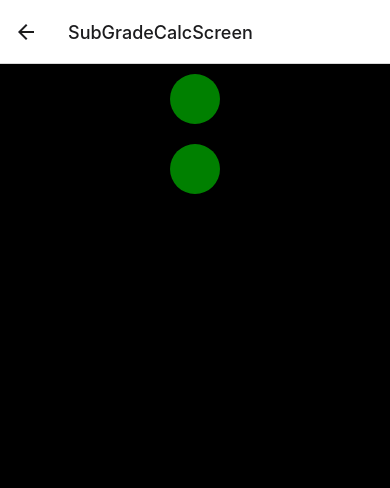
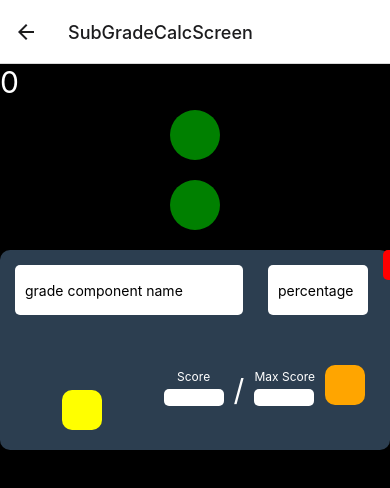
Before and after one commit to Zyd8/SchoolTools, a React Native app: screen /SubGradeCalcScreen in a window 390 px wide. Shown: the top 488 px of the page. Built offline with nearby package versions, Linux system fonts and the light colour scheme.

Commit message:
apply calculation logic

```diff
--- a/src/SubGradeCalcScreen.js
+++ b/src/SubGradeCalcScreen.js
@@ -3,24 +3,56 @@ import { View, Text, TextInput, StyleSheet, SafeAreaView, ScrollView, TouchableO
 
 
 const SubGradeCalcScreen = () => {
-  const [cards, setCards] = useState([]);
-  const [cardCounter, setcardCounter] = useState(1);
+  const [cards, setCards] = useState([
+    {
+      id: 1,
+      gradeComponentName: '',
+      percentage: '',
+      scores: [{ id: 1, score: '', maxScore: '' }],
+    },
+  ]);
+
+  const [cardCounter, setCardCounter] = useState(2);
+  const [scoreCounter, setScoreCounter] = useState(2);
+  const [outputValue, setOutputValue] = useState(0);
 
   const calculate = () => {
+
+    let totalScore = 0;
+    let totalMaxScore = 0;
+    const outputValuePerCard = [];
+
     for (const card of cards) {
-      console.log(`Card ID: ${card.id}`);
-      console.log('Scores:');
+      totalScore = 0;
+      totalMaxScore = 0;
       for (const score of card.scores) {
-        console.log(score);
+        totalScore += parseFloat(score.score);
+        totalMaxScore += parseFloat(score.maxScore);
       }
-      console.log('---');
+
+      let result = totalScore / totalMaxScore;
+      result = result * 50 + 50;
+      result = result * (parseFloat(card.percentage) / 100);
+      outputValuePerCard.push(result);
     }
+
+    let finalResult = 0;
+    for (const value of outputValuePerCard) {
+      finalResult += value;
+    }
+
+    setOutputValue(finalResult);
   };
 
   const addCard = () => {
-    const newCard = { id: cardCounter, scores: [] };
+    const newCard = {
+      id: cardCounter,
+      gradeComponentName: '',
+      percentage: '',
+      scores: [{ id: 1, score: '', maxScore: '' }],
+    };
     setCards([...cards, newCard]);
-    setcardCounter(cardCounter + 1);
+    setCardCounter((prevCounter) => prevCounter + 1);
   };
 
   const removeCard = (id) => {
@@ -31,28 +63,62 @@ const SubGradeCalcScreen = () => {
   const addScore = (cardId) => {
     const updatedCards = cards.map((card) =>
       card.id === cardId
-        ? { ...card, scores: [...card.scores, { id: card.scores.length + 1 }] }
+        ? {
+            ...card,
+            scores: [
+              ...card.scores,
+              { id: scoreCounter, score: '', maxScore: '' },
+            ],
+          }
+        : card
+    );
+    setCards(updatedCards);
+    setScoreCounter((prevCounter) => prevCounter + 1);
+  };
+
+  const removeScore = (cardId, scoreId) => {
+    const updatedCards = cards.map((card) =>
+      card.id === cardId
+        ? {
+            ...card,
+            scores: card.scores.filter((score) => score.id !== scoreId),
+          }
         : card
     );
     setCards(updatedCards);
   };
 
-  const removeScore = (cardId) => {
+  const updateCardInfo = (cardId, key, value) => {
+    const updatedCards = cards.map((card) =>
+      card.id === cardId ? { ...card, [key]: value } : card
+    );
+    setCards(updatedCards);
+  };
+
+  const updateScore = (cardId, scoreId, key, value) => {
     const updatedCards = cards.map((card) =>
       card.id === cardId
-        ? { ...card, scores: card.scores.slice(0, -1) }
+        ? {
+            ...card,
+            scores: card.scores.map((score) =>
+              score.id === scoreId ? { ...score, [key]: value } : score
+            ),
+          }
         : card
     );
     setCards(updatedCards);
   };
 
-  const renderScore = (cardId) => {
-    const card = cards.find((c) => c.id === cardId);
-    return card?.scores.map((score) => (
+  const renderScore = (cardId, score) => {
+    return (
       <View key={score.id} style={styles.scoreContainer}>
         <View style={styles.signifierContainer}>
           <Text style={styles.signifierText}>Score</Text>
-          <TextInput style={styles.scoreInput}/>
+          <TextInput
+            style={styles.scoreInput}
+            value={score.score}
+            onChangeText={(text) => updateScore(cardId, score.id, 'score', text)}
+          />
         </View>
 
         <View style={styles.signifierContainer}>
@@ -62,40 +128,68 @@ const SubGradeCalcScreen = () => {
 
         <View style={styles.signifierContainer}>
           <Text style={styles.signifierText}>Max Score</Text>
-          <TextInput style={styles.scoreInput}/>
+          <TextInput
+            style={styles.scoreInput}
+            value={score.maxScore}
+            onChangeText={(text) =>
+              updateScore(cardId, score.id, 'maxScore', text)
+            }
+          />
+        </View>
+        <View style={styles.signifierText}>
+          <TouchableOpacity
+            onPress={() => removeScore(cardId, score.id)}
+            style={styles.removeScore}
+          />
         </View>
       </View>
-    ));
+    );
   };
+
 
   const renderCards = () => {
     return cards.map((card) => (
       <View key={card.id} style={styles.card}>
         <View style={styles.cardHeader}>
-          <TextInput placeholder="grade component name" style={styles.titleInput}/>
-          <TextInput placeholder="percentage" style={styles.percentageInput}/>
-          <TouchableOpacity onPress={() => removeCard(card.id)} style={styles.removeCard}/>
+          <TextInput
+            placeholder="grade component name"
+            style={styles.titleInput}
+            value={card.gradeComponentName}
+            onChangeText={(text) =>
+              updateCardInfo(card.id, 'gradeComponentName', text)
+            }
+          />
+          <TextInput
+            placeholder="percentage"
+            style={styles.percentageInput}
+            value={card.percentage}
+            onChangeText={(text) => updateCardInfo(card.id, 'percentage', text)}
+          />
+          <TouchableOpacity
+            onPress={() => removeCard(card.id)}
+            style={styles.removeCard}
+          />
         </View>
         <View style={styles.cardBody}>
-
           <View style={styles.scoreControl}>
-              <TouchableOpacity onPress={() => addScore(card.id)} style={styles.addScore} />
-              <TouchableOpacity onPress={() => removeScore(card.id)} style={styles.removeScore}/>
+            <TouchableOpacity
+              onPress={() => addScore(card.id)}
+              style={styles.addScore}
+            />
           </View>
-
-            <View style={{flexDirection: "column"}}>
-              {renderScore(card.id)}
-            </View>
-
+          <View style={{ flexDirection: 'column' }}>
+            {card.scores.map((score) => renderScore(card.id, score))}
           </View>
+        </View>
       </View>
     ));
   };
 
   return (
     <SafeAreaView style={styles.container}>
+      <Text style={styles.outputValueText}>{outputValue}</Text>
       <TouchableOpacity style={styles.addCard} onPress={addCard} />
-      <TouchableOpacity style={styles.calculate} onPress={calculate}/>
+      <TouchableOpacity style={styles.calculate} onPress={calculate} />
       <ScrollView>
         <SafeAreaView>{renderCards()}</SafeAreaView>
       </ScrollView>
@@ -121,7 +215,7 @@ const styles = StyleSheet.create({
   },
   titleInput: {
     flex: 1,
-    height: 40,
+    height: 50,
     backgroundColor: 'white',
     borderRadius: 5,
     marginRight: 10,
@@ -130,7 +224,7 @@ const styles = StyleSheet.create({
   },
   percentageInput: {
     width: 100,
-    height: 40,
+    height: 50,
     backgroundColor: 'white',
     borderRadius: 5,
     paddingLeft: 10,
@@ -187,7 +281,8 @@ const styles = StyleSheet.create({
     flex: 1,
     flexDirection: "row",
     justifyContent: "center",
-    alignItems: "center"
+    alignItems: "flex-end",
+    marginBottom: 10,
   },
   addScore: {
     backgroundColor: "yellow",
@@ -202,6 +297,7 @@ const styles = StyleSheet.create({
     width: 40,
     margin: 10,
     borderRadius: 10,
+    marginVertical: 20,
   },
   calculate: {
     alignSelf: 'center',
@@ -212,6 +308,10 @@ const styles = StyleSheet.create({
     borderRadius: 25,
     justifyContent: 'center',
     alignItems: 'center',
+  },
+  outputValueText: {
+    fontSize: 30,
+    color: "white"
   }
 });
 
```
